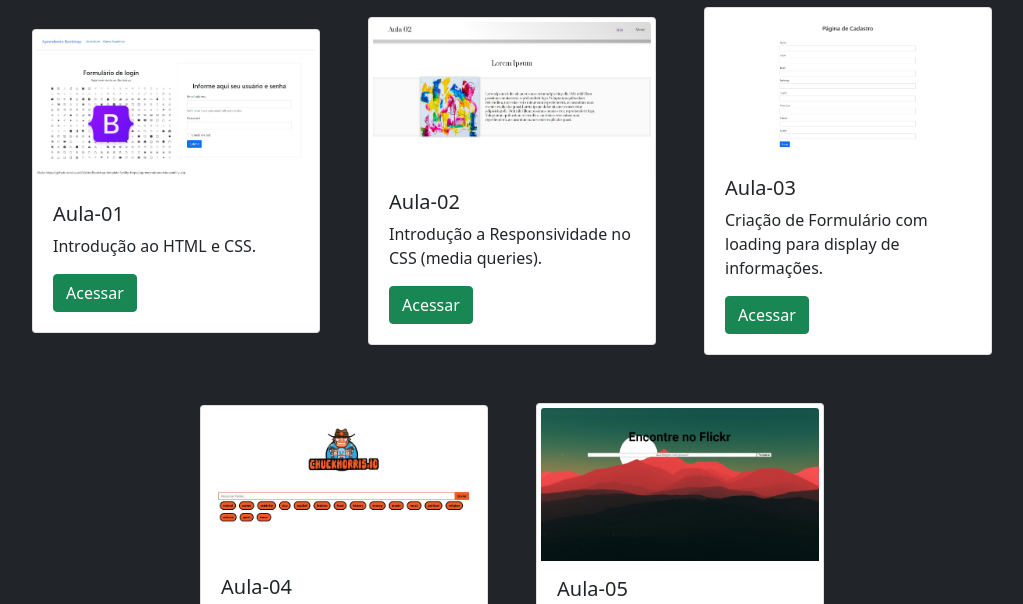
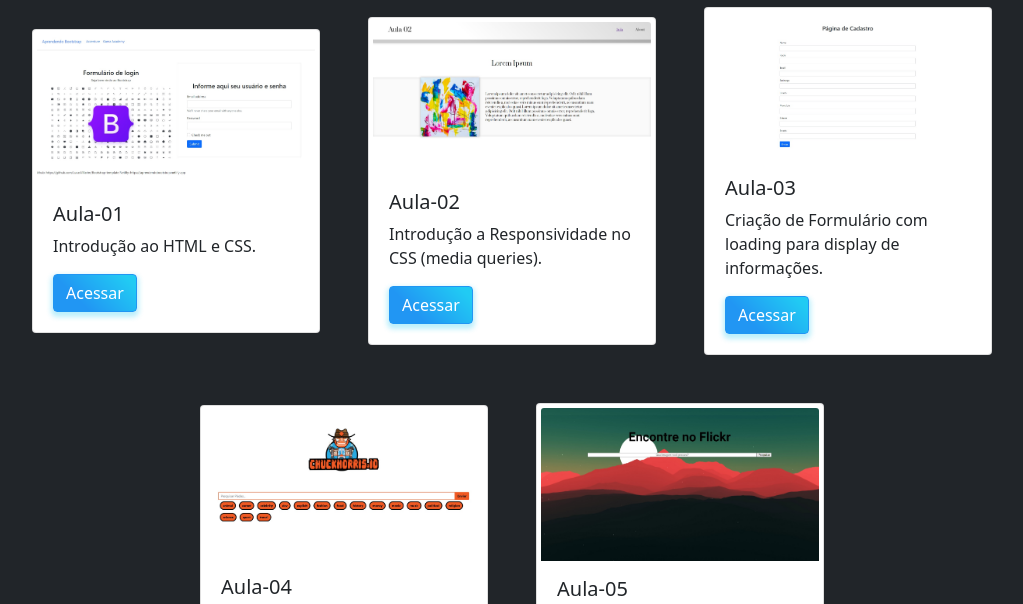
Before and after one commit to LucasVillarim/HTML-CSS-JavaScript, a plain HTML site: page index.html in a window 1280 px wide. Shown: the part 169-773 px from the top of the page, without its empty margins (128-1151 px from the left). Drawn offline with nearby package versions, Linux system fonts and the light colour scheme.

Commit message:
adds css to buttons

```diff
--- /dev/null
+++ b/assets/css/styles.css
@@ -0,0 +1,11 @@
+.btn {
+  background: linear-gradient(45deg, #2196f3 30%, #21cbf3 90%) !important;
+  border: 1px solid #2196f3 !important;
+  box-shadow: 0 3px 5px 2px rgba(33, 203, 243, 0.3);
+}
+
+.btn:hover {
+  background: transparent !important;
+  color: #2196f3 !important;
+  border: 1px solid #2196f3 !important;
+}
--- a/index.html
+++ b/index.html
@@ -6,6 +6,7 @@
     <title></title>
     <meta name="description" content="">
     <meta name="viewport" content="width=device-width, initial-scale=1">
+    <link rel="stylesheet" href="assets/css/styles.css">
     <link href="https://cdn.jsdelivr.net/npm/bootstrap@5.0.0-beta1/dist/css/bootstrap.min.css" rel="stylesheet" integrity="sha384-giJF6kkoqNQ00vy+HMDP7azOuL0xtbfIcaT9wjKHr8RbDVddVHyTfAAsrekwKmP1" crossorigin="anonymous">
     <script src="https://cdn.jsdelivr.net/npm/bootstrap@5.0.0-beta1/dist/js/bootstrap.bundle.min.js" integrity="sha384-ygbV9kiqUc6oa4msXn9868pTtWMgiQaeYH7/t7LECLbyPA2x65Kgf80OJFdroafW" crossorigin="anonymous"></script>
     <script src="https://cdn.jsdelivr.net/npm/@popperjs/core@2.5.4/dist/umd/popper.min.js" integrity="sha384-q2kxQ16AaE6UbzuKqyBE9/u/KzioAlnx2maXQHiDX9d4/zp8Ok3f+M7DPm+Ib6IU" crossorigin="anonymous"></script>
```
